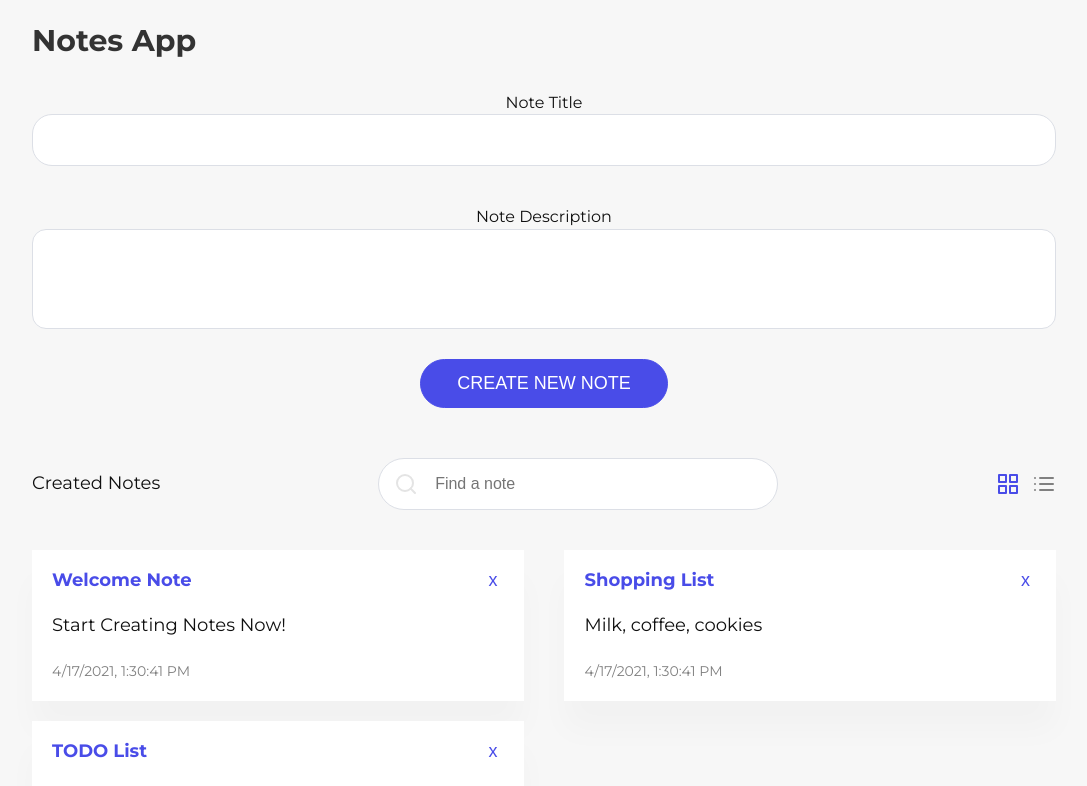
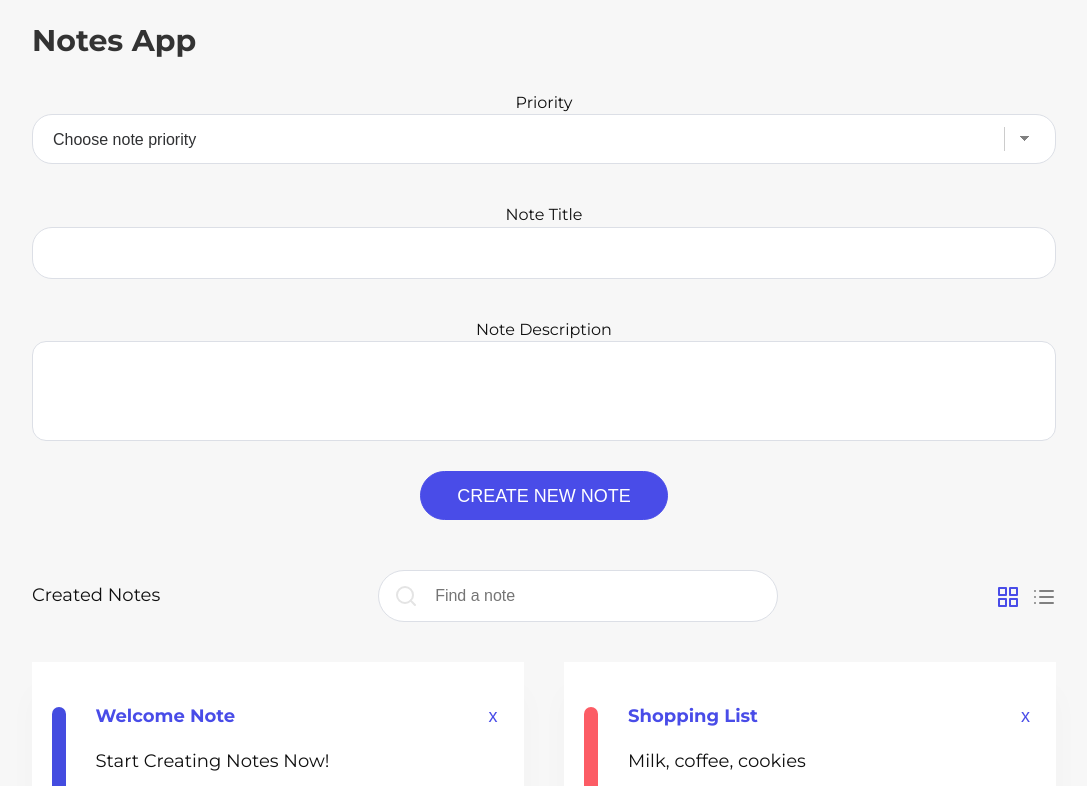
Before and after one commit to EnjiRouz/Vue.js-Notes-App, a Vue app: page / in a window 1280 px wide. Shown: the top 786 px of the page, without its empty margins (96-1183 px from the left). Built offline with nearby package versions, Linux system fonts and the light colour scheme.

Commit message:
Added priority setting

```diff
--- a/src/App.vue
+++ b/src/App.vue
@@ -75,26 +75,30 @@
                 note: {
                     id: null,
                     title: '',
-                    description: ''
+                    description: '',
+                    priorityLevel: '',
                 },
                 notes: [
                     {
                         id: 0,
                         title: 'Welcome Note',
                         description: 'Start Creating Notes Now!',
-                        date: new Date(Date.now()).toLocaleString()
+                        date: new Date(Date.now()).toLocaleString(),
+                        priorityLevel: -1,
                     },
                     {
                         id: 1,
                         title: 'Shopping List',
                         description: 'Milk, coffee, cookies',
-                        date: new Date(Date.now()).toLocaleString()
+                        date: new Date(Date.now()).toLocaleString(),
+                        priorityLevel: 1,
                     },
                     {
                         id: 2,
                         title: 'TODO List',
                         description: 'Clean house, cook dinner',
-                        date: new Date(Date.now()).toLocaleString()
+                        date: new Date(Date.now()).toLocaleString(),
+                        priorityLevel: 0,
                     }
                 ]
             }
@@ -120,7 +124,7 @@
 
         methods: {
             addNewNote() {
-                let {id, title, description} = this.note;
+                let {title, description, priorityLevel} = this.note;
                 if (title === '') {
                     this.message = "Title can't be blank";
                     return false;
@@ -129,11 +133,13 @@
                     id: this.getUniqueId(),
                     title,
                     description,
-                    date: new Date(Date.now()).toLocaleString()
+                    date: new Date(Date.now()).toLocaleString(),
+                    priorityLevel
                 });
                 this.note.id = null;
                 this.note.title = "";
                 this.note.description = "";
+                this.note.priorityLevel = "";
                 this.message = null;
             },
 
--- a/src/components/NewNoteCreator.vue
+++ b/src/components/NewNoteCreator.vue
@@ -1,11 +1,20 @@
 <template>
     <div class="new-note-creator">
+        <label>Priority <br>
+            <select class="priority" v-model="note.priorityLevel">
+                <option disabled value="">Choose note priority</option>
+                <option value="-1">Low</option>
+                <option value="0">Normal</option>
+                <option value="1">High</option>
+            </select>
+        </label>
+
         <label>Note Title
-            <input v-model="note.title" type="text">
+            <input v-model="note.title" type="text" maxlength="30">
         </label>
 
         <label> Note Description
-            <textarea v-model="note.description"></textarea>
+            <textarea v-model="note.description" maxlength="50"></textarea>
         </label>
 
         <button class="btn btnPrimary" @click="addNewNote">Create New Note</button>
@@ -34,6 +43,34 @@
         font-family: $mainFont;
     }
 
+    select.priority {
+        width: 100%;
+        height: 50px;
+        padding: 0 20px;
+        background-color: white;
+        color: $neutral-primary;
+        border-radius: 20px;
+        margin-bottom: 30px;
+
+        -moz-appearance:none; /* Firefox */
+        -webkit-appearance:none; /* Safari and Chrome */
+        appearance: none;
+
+        background-image:
+                linear-gradient(45deg, transparent 50%, gray 50%),
+                linear-gradient(135deg, gray 50%, transparent 50%),
+                linear-gradient(to right, #ccc, #ccc);
+        background-position:
+                calc(99% - 20px) calc(1em + 5px),
+                calc(99% - 15px) calc(1em + 5px),
+                calc(99% - 2.5em) 0.75em;
+        background-size:
+                5px 5px,
+                5px 5px,
+                1px 1.5em;
+        background-repeat: no-repeat;
+    }
+
     .new-note-creator {
         text-align: center;
         margin: 30px 0;
--- a/src/components/Notes.vue
+++ b/src/components/Notes.vue
@@ -1,6 +1,8 @@
 <template>
     <div class="notes">
         <div class="note" :class="{ full: !grid}" v-for="(note) in notes" :key="note.id">
+            <div class="priority" :class="{ high: note.priorityLevel > 0, low: note.priorityLevel < 0}"></div>
+            <div class="text-content">
                 <div class="note-header">
                     <p>{{ note.title }}</p>
                     <button class="close-btn" @click="removeNote(note.id)">x</button>
@@ -8,6 +10,7 @@
                 <div class="note-body">
                     <p>{{ note.description }}</p>
                     <span>{{ note.date }}</span>
+                </div>
             </div>
         </div>
     </div>
@@ -44,7 +47,12 @@
     }
 
     .note {
+        display: flex;
+        align-items: center;
+        justify-content: left;
+
         width: 48%;
+        height: 200px;
         padding: 18px 20px;
         margin-bottom: 20px;
         background-color: white;
@@ -61,6 +69,10 @@
         &.full {
             width: 100%;
         }
+    }
+
+    .text-content{
+        width: 100%;
     }
 
     .note-header {
@@ -91,6 +103,9 @@
     .note-body {
         p {
             margin: 20px 0;
+            max-height: 50px;
+            overflow-x: hidden;
+            overflow-y: auto;
         }
 
         span {
@@ -105,4 +120,21 @@
         border: none;
         cursor: pointer;
     }
+
+    .priority {
+        width: 15px;
+        height: 110px;
+        margin-right: 30px;
+
+        border-radius: 20px;
+        background-color: $success-color;
+
+        &.high {
+            background-color: $danger-color;
+        }
+
+        &.low {
+            background-color: $primary-color;
+        }
+    }
 </style>
```
Lines whose indentation alone changed are shown as unchanged.
